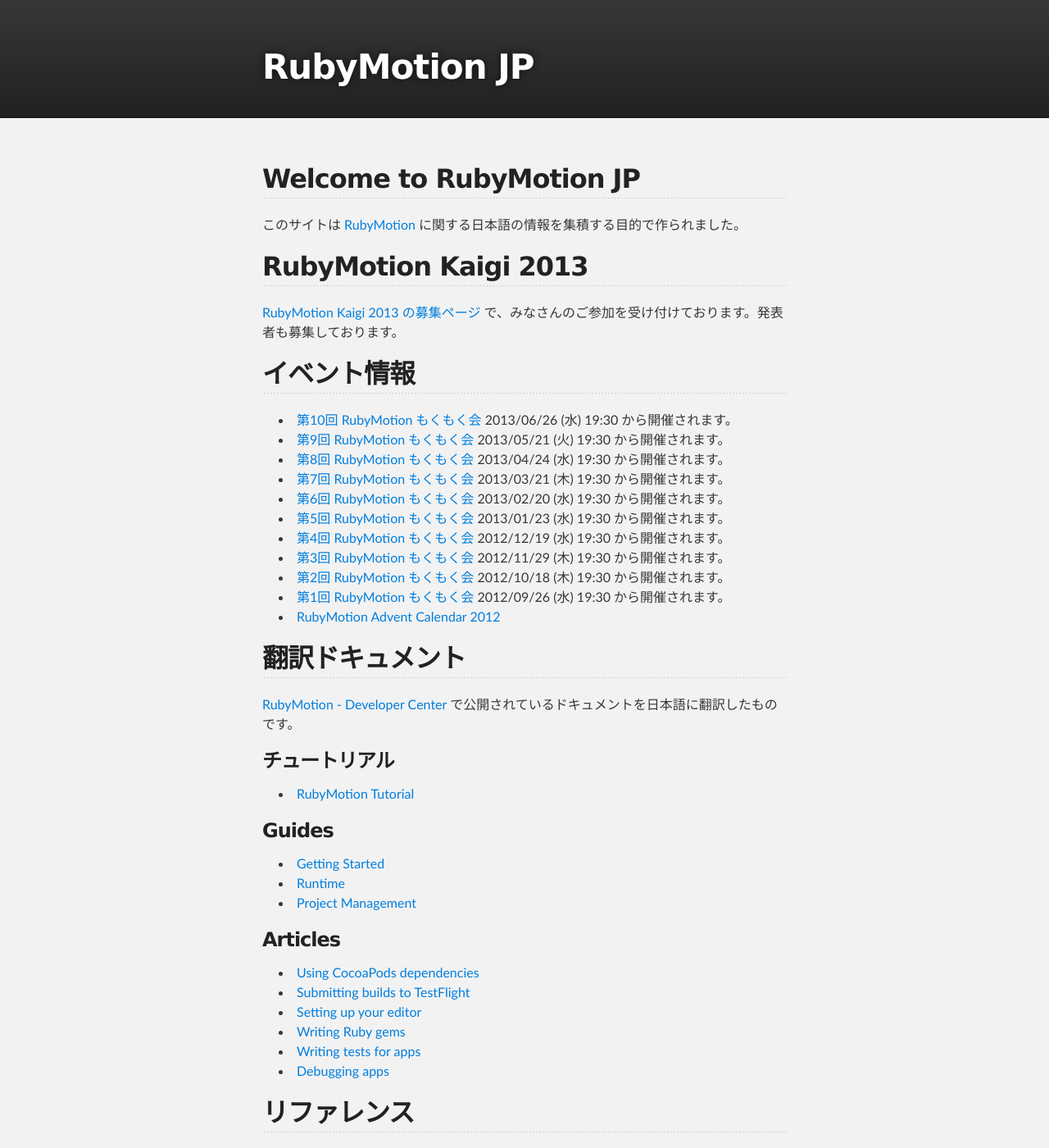
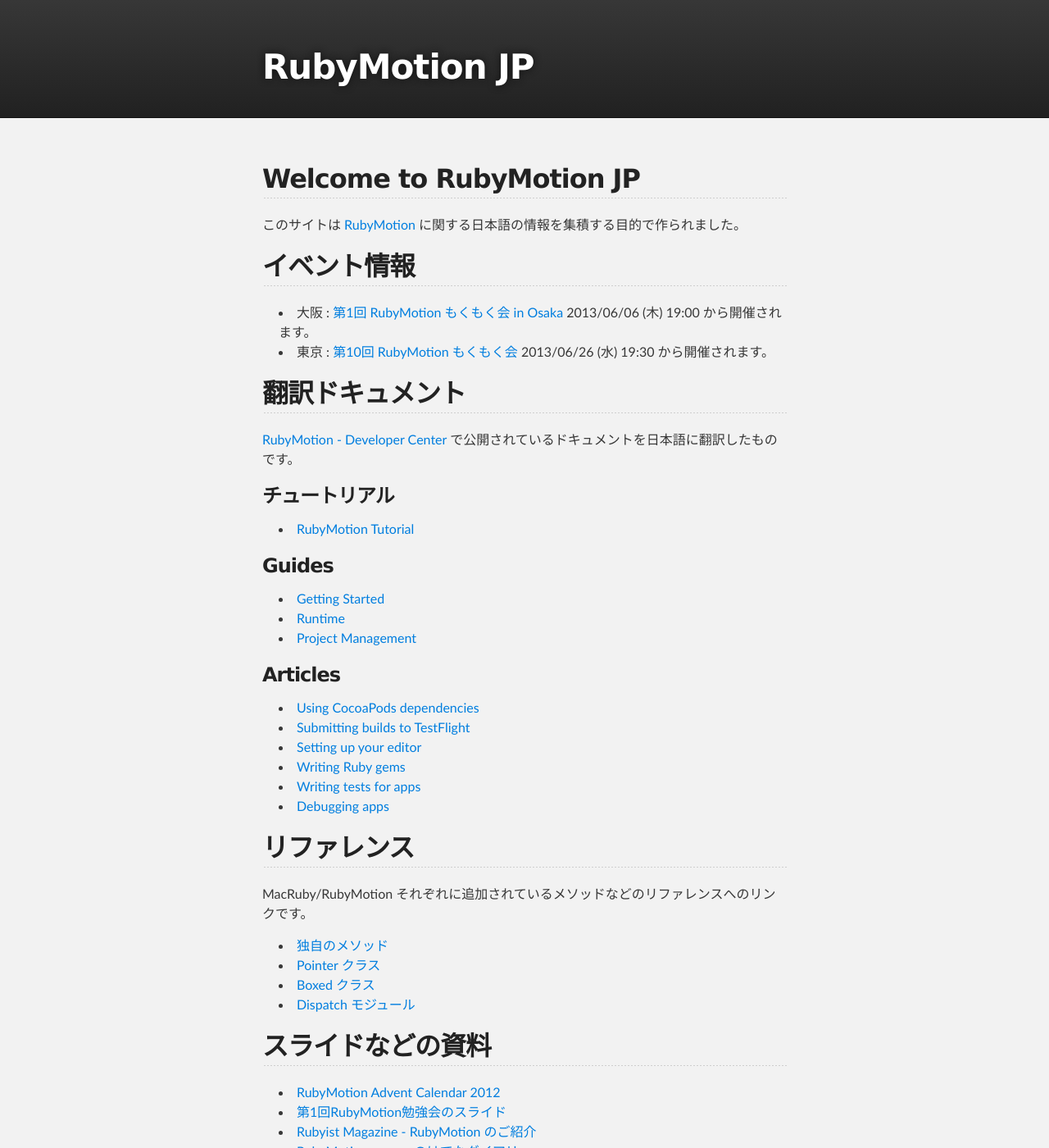
Before and after one commit to RubyMotionJP/rubymotionjp.github.com, a Jekyll site: the page built from index.md, in a window 1280 px wide and 1400 px high. Shown: the whole window at 82% size. Built offline with Jekyll 4.4.1, drawn with Linux system fonts in a browser that asks for light colours.

Commit message:
RubyMotion もくもく会 in Osaka

```diff
--- a/index.md
+++ b/index.md
@@ -7,31 +7,9 @@
 
 このサイトは [RubyMotion](http://www.rubymotion.com/) に関する日本語の情報を集積する目的で作られました。
 
-## RubyMotion Kaigi 2013
-[RubyMotion Kaigi 2013 の募集ページ](http://connpass.com/event/2095/) で、みなさんのご参加を受け付けております。発表者も募集しております。
-
 ## イベント情報
-- [第10回 RubyMotion もくもく会](http://connpass.com/event/2500/)
-2013/06/26 (水) 19:30 から開催されます。
-- [第9回 RubyMotion もくもく会](http://connpass.com/event/2317/)
-2013/05/21 (火) 19:30 から開催されます。
-- [第8回 RubyMotion もくもく会](http://connpass.com/event/2089/)
-2013/04/24 (水) 19:30 から開催されます。
-- [第7回 RubyMotion もくもく会](http://connpass.com/event/1917/)
-2013/03/21 (木) 19:30 から開催されます。
-- [第6回 RubyMotion もくもく会](http://connpass.com/event/1745/)
-2013/02/20 (水) 19:30 から開催されます。
-- [第5回 RubyMotion もくもく会](http://connpass.com/event/1602/)
-2013/01/23 (水) 19:30 から開催されます。
-- [第4回 RubyMotion もくもく会](http://connpass.com/event/1534/)
-2012/12/19 (水) 19:30 から開催されます。
-- [第3回 RubyMotion もくもく会](http://connpass.com/event/1364/)
-2012/11/29 (木) 19:30 から開催されます。
-- [第2回 RubyMotion もくもく会](http://connpass.com/event/1201/)
-2012/10/18 (木) 19:30 から開催されます。
-- [第1回 RubyMotion もくもく会](http://connpass.com/event/1039/)
-2012/09/26 (水) 19:30 から開催されます。
-- [RubyMotion Advent Calendar 2012](http://www.adventar.org/calendars/18)
+- 大阪 : [第1回 RubyMotion もくもく会 in Osaka](http://connpass.com/event/2611/) 2013/06/06 (木) 19:00 から開催されます。
+- 東京 : [第10回 RubyMotion もくもく会](http://connpass.com/event/2500/) 2013/06/26 (水) 19:30 から開催されます。
 
 ## 翻訳ドキュメント
 [RubyMotion - Developer Center](http://www.rubymotion.com/developer-center/) で公開されているドキュメントを日本語に翻訳したものです。
```
Also changed, not shown: other parts of index.md (+1 -0 lines).
